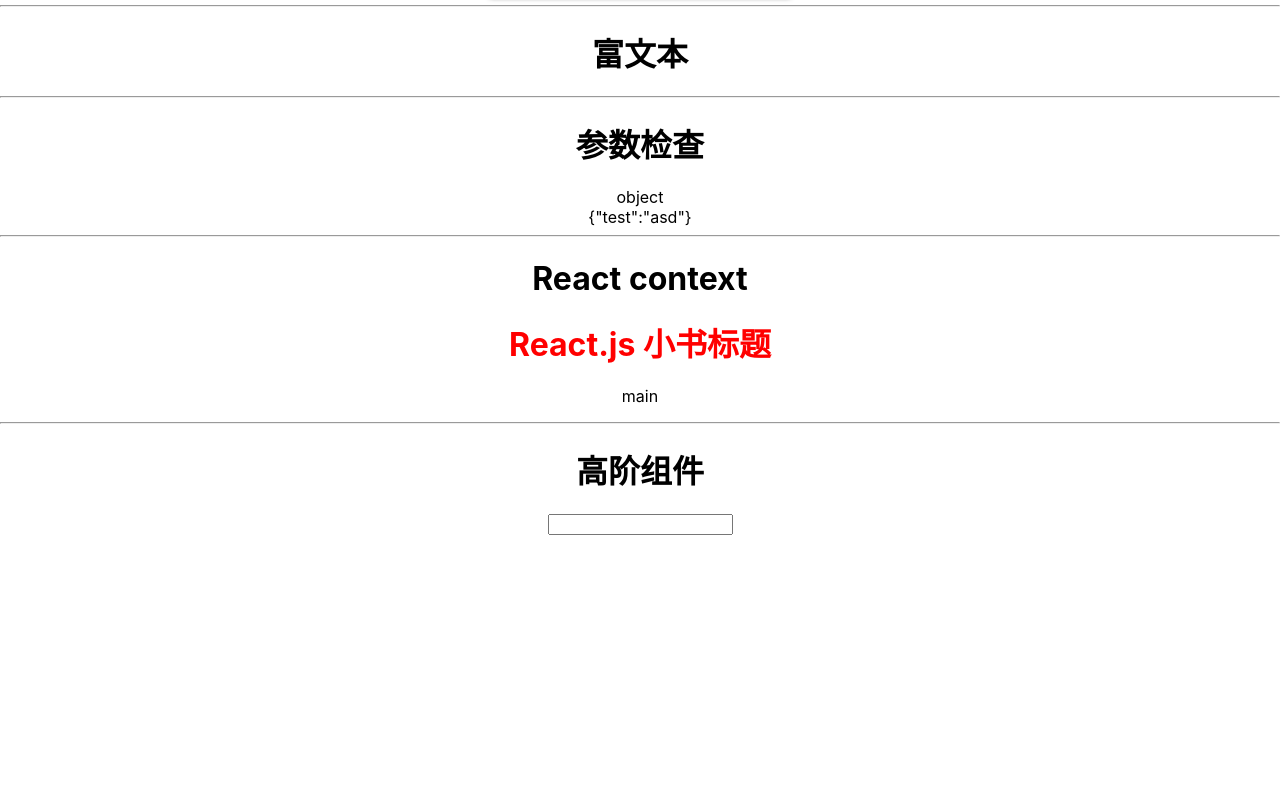
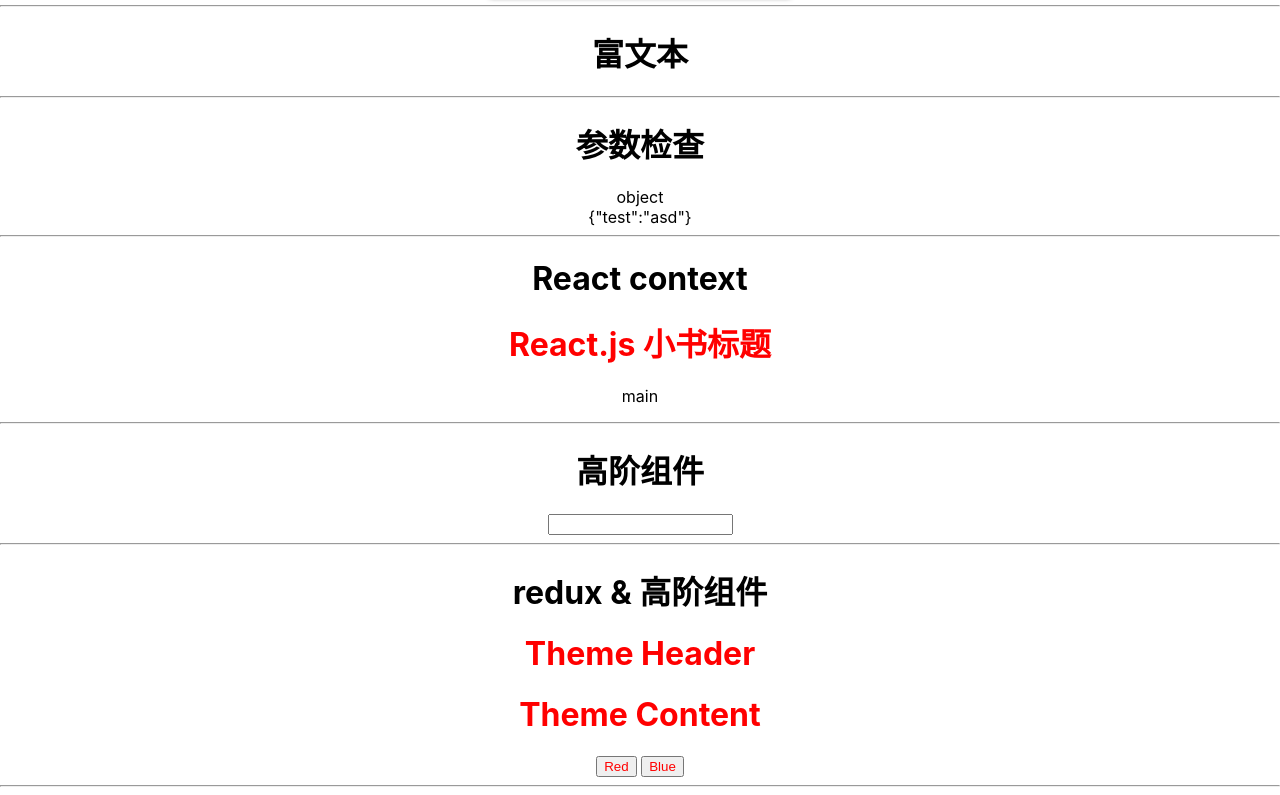
Before and after one commit to QheThe/react-sample, a React (Create React App) app: page / in a window 1280 px wide. Shown: the part 1502-2297 px from the top of the page. Before the commit the page ends 2037 px from the top, so only its background shows below. Built offline with nearby package versions, Linux system fonts and the light colour scheme.

Commit message:
feat: 主题色切换 redux & 高阶组件

```diff
--- a/src/App.js
+++ b/src/App.js
@@ -12,6 +12,7 @@
 import PropCheck from './prop-check/prop-check'
 import Context from './context/Context'
 import HighOrderComponent from './High-Order-Components/HighOrderComponent'
+import Theme from './ThemeSwitch/Index'
 
 let obj = {
   test: 'asd'
@@ -51,6 +52,10 @@
       <hr/>
       <h1>高阶组件</h1>
       <HighOrderComponent />
+      <hr/>
+      <h1>redux & 高阶组件</h1>
+      <Theme/>
+      <hr/>
       {/* <header className="App-header">
         <img src={logo} className="App-logo" alt="logo" />
         <p>Hello React</p>
--- a/src/ThemeSwitch/Connect.jsx
+++ b/src/ThemeSwitch/Connect.jsx
@@ -1,8 +1,8 @@
 import React, { Component } from 'react'
 import PropTypes from 'prop-types'
 
-//函数式编程             将state映射到prop      要被包装的组件
-export const connect = (mapStateToProps) => (WrappedComponent) => {
+//函数式编程             将state映射到传入组件 prop                 要被包装的组件
+export const connect = (mapStateToProps, mapDispatchToProps) => (WrappedComponent) => {
     class Connect extends Component {
         // 验证 context 数据类型是否正确 （使用 context 必须）
         static contextTypes = {
@@ -26,11 +26,17 @@
         _updateProps () {
             const { store } = this.context
             // 获取需要的 stateProps
-            let stateProps = mapStateToProps(store.getState())
+            let stateProps = mapStateToProps
+            ? mapStateToProps(store.getState(), this.props)
+            : {} // 防止 mapStateToProps 没有传入
+            let dispatchProps = mapDispatchToProps
+            ? mapDispatchToProps(store.dispatch, this.props)
+            : {} //  防止 mapDispatchToProps 没有传入
             // 触发 包装组件 再次包装
             this.setState({
                 allProps: {
                     ...stateProps,
+                    ...dispatchProps,
                     ...this.props
                 }
             })
--- a/src/ThemeSwitch/Index.jsx
+++ b/src/ThemeSwitch/Index.jsx
@@ -1,6 +1,7 @@
 import React, { Component } from 'react'
 import Header from './Header'
 import Content from './Content'
+import ThemeSwitcher from './ThemeSwitcher'
 import PropTypes from 'prop-types'
 
 // 创建一个 store
@@ -47,7 +48,8 @@
         return (
            <div className="theme">
                <Header/>
-               <Content />
+               <Content/>
+               <ThemeSwitcher/>
            </div>
         )
     }
--- /dev/null
+++ b/src/ThemeSwitch/ThemeSwitcher.jsx
@@ -0,0 +1,55 @@
+import React, { Component } from 'react'
+import PropTypes from 'prop-types'
+import { connect } from './Connect'
+
+// 将 context state 绑定到当前组件 props
+const mapStateToProps = (state) => {
+    return {
+        themeColor: state.themeColor
+    }
+}
+
+// 将 dispatch 绑定到当前组件 props
+const mapDispatchToProps = (dispatch) => {
+    return {
+        onSwitchColor: (color) => {
+            dispatch({ type: 'CHANGE_COLOR', themeColor: color })
+        }
+    }
+}
+
+class ThemeSwitcher extends Component {
+    // 校验传入的 prop
+    static propTypes = {
+        themeColor: PropTypes.string,
+        onSwitchColor: PropTypes.func
+    }
+
+    handleSwitchColor(color) {
+        if (this.props.onSwitchColor) {
+            this.props.onSwitchColor(color)
+        }
+    }
+
+    render() {
+        return (
+            <div>
+                {/* 触发 prop 传入的 dispatch */}
+                <button
+                    style={{ color: this.props.themeColor }}
+                    onClick={this.handleSwitchColor.bind(this, 'red')}
+                >Red</button>
+                <span> </span>
+                <button
+                    style={{ color: this.props.themeColor }}
+                    onClick={this.handleSwitchColor.bind(this, 'blue')}
+                >Blue</button>
+            </div>
+        )
+    }
+}
+
+// 将 dispatch 绑定到当前组件 props
+ThemeSwitcher = connect(mapStateToProps, mapDispatchToProps)(ThemeSwitcher)
+
+export default ThemeSwitcher
```
